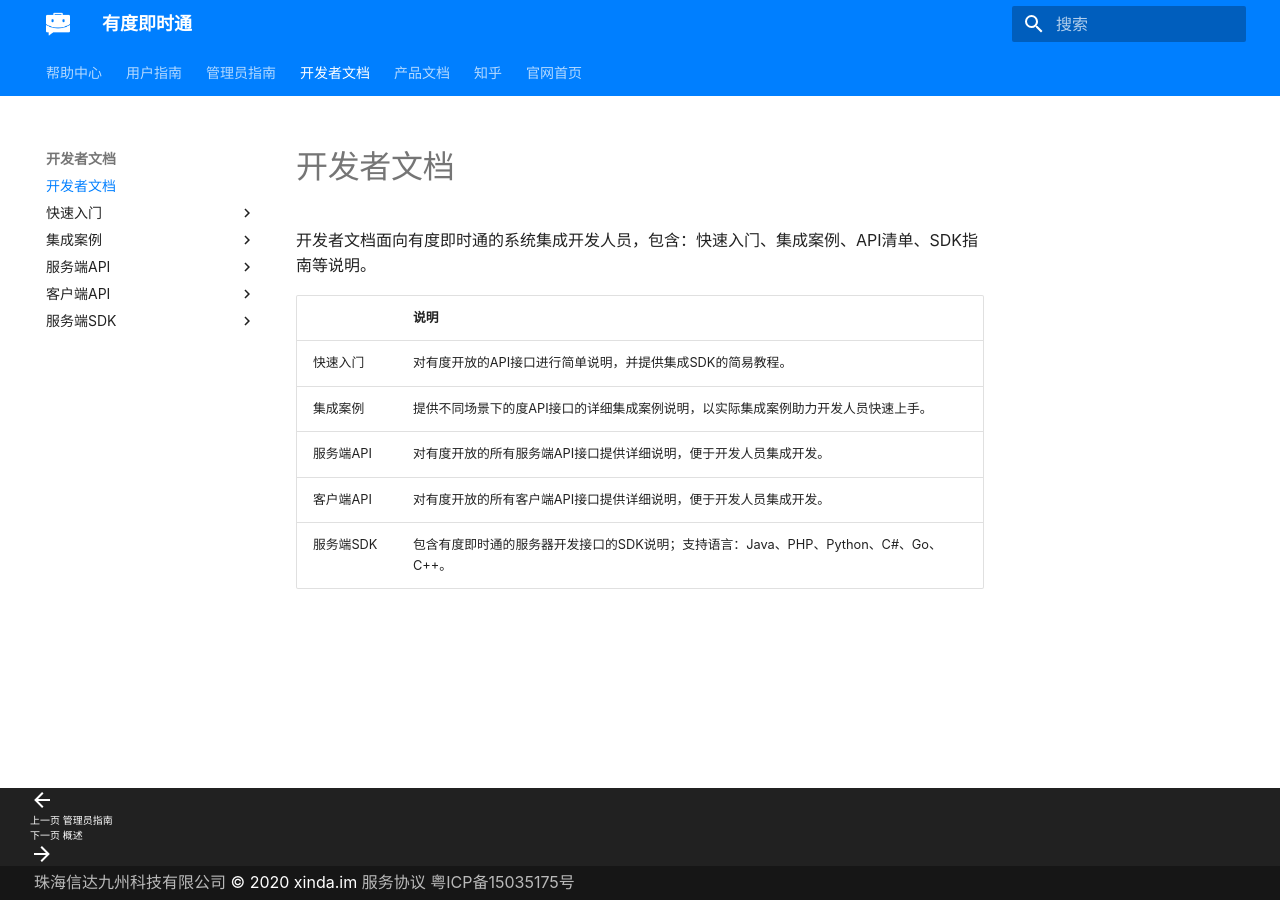
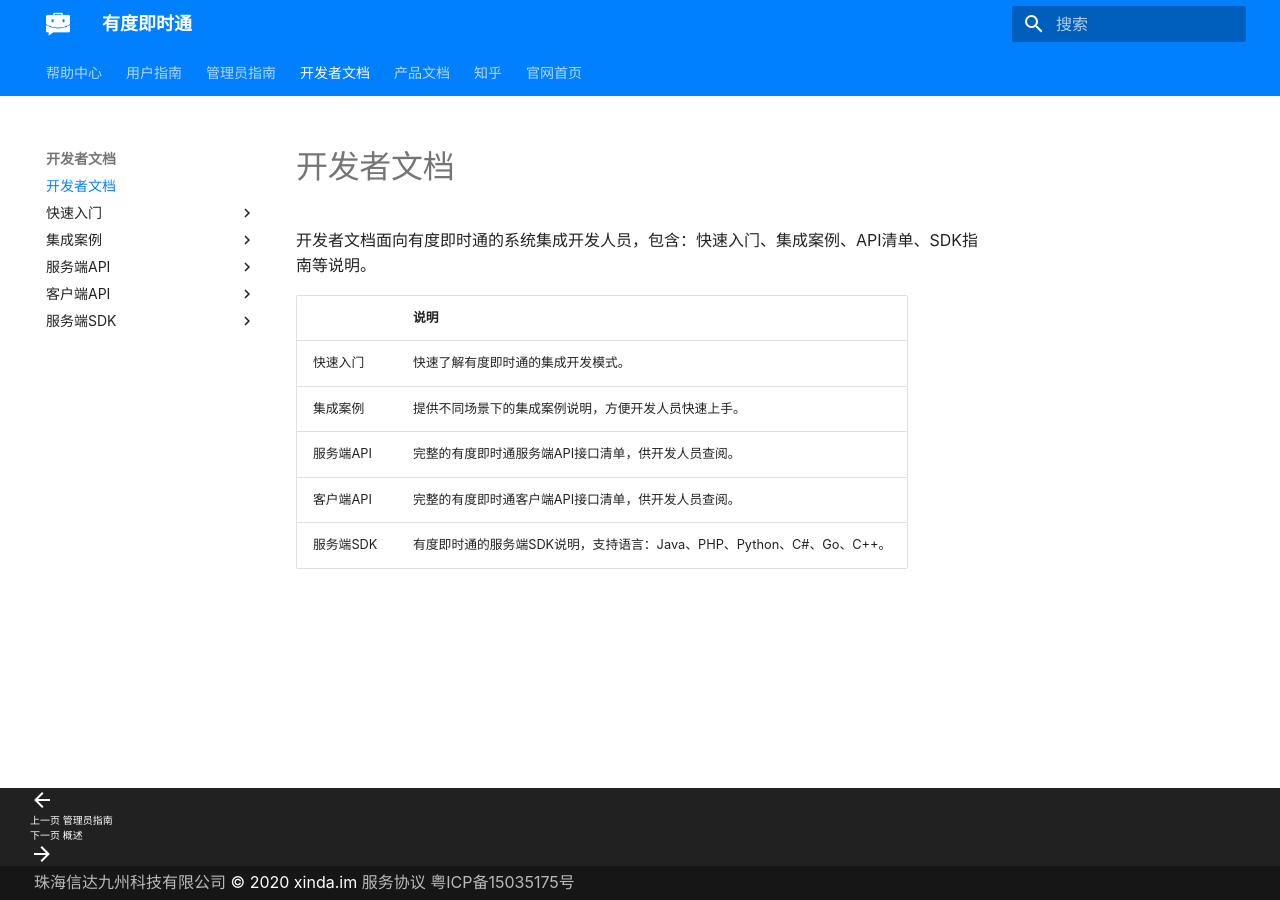
Before and after one commit to youduim/youdu-doc, an MkDocs documentation site: the page built from docs/api/index.md, in a window 1280 px wide. Built offline with MkDocs 1.6.1 and Material for MkDocs 9.7.7, drawn with Linux system fonts in a browser that asks for light colours.

Commit message:
开发文档首页说明修改

```diff
--- a/docs/api/index.md
+++ b/docs/api/index.md
@@ -10,8 +10,8 @@ keywords: 有度即时通, 帮助中心, 开发者文档
 
 |           | 说明                                                         |
 | --------- | ------------------------------------------------------------ |
-| 快速入门  | 对有度开放的API接口进行简单说明，并提供集成SDK的简易教程。   |
-| 集成案例  | 提供不同场景下的度API接口的详细集成案例说明，以实际集成案例助力开发人员快速上手。 |
-| 服务端API | 对有度开放的所有服务端API接口提供详细说明，便于开发人员集成开发。 |
-| 客户端API | 对有度开放的所有客户端API接口提供详细说明，便于开发人员集成开发。 |
-| 服务端SDK | 包含有度即时通的服务器开发接口的SDK说明；支持语言：Java、PHP、Python、C#、Go、C++。 |
+| 快速入门  | 快速了解有度即时通的集成开发模式。                           |
+| 集成案例  | 提供不同场景下的集成案例说明，方便开发人员快速上手。         |
+| 服务端API | 完整的有度即时通服务端API接口清单，供开发人员查阅。          |
+| 客户端API | 完整的有度即时通客户端API接口清单，供开发人员查阅。          |
+| 服务端SDK | 有度即时通的服务端SDK说明，支持语言：Java、PHP、Python、C#、Go、C++。 |
```
